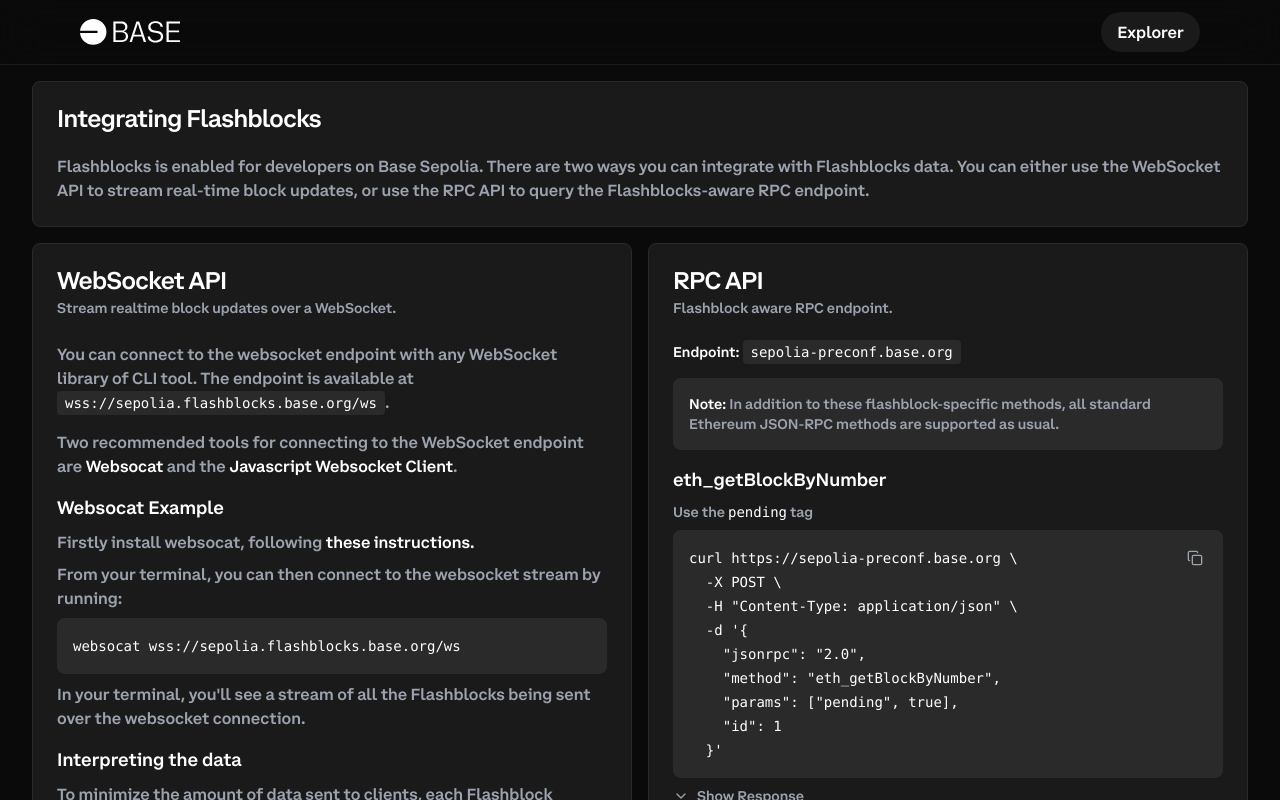
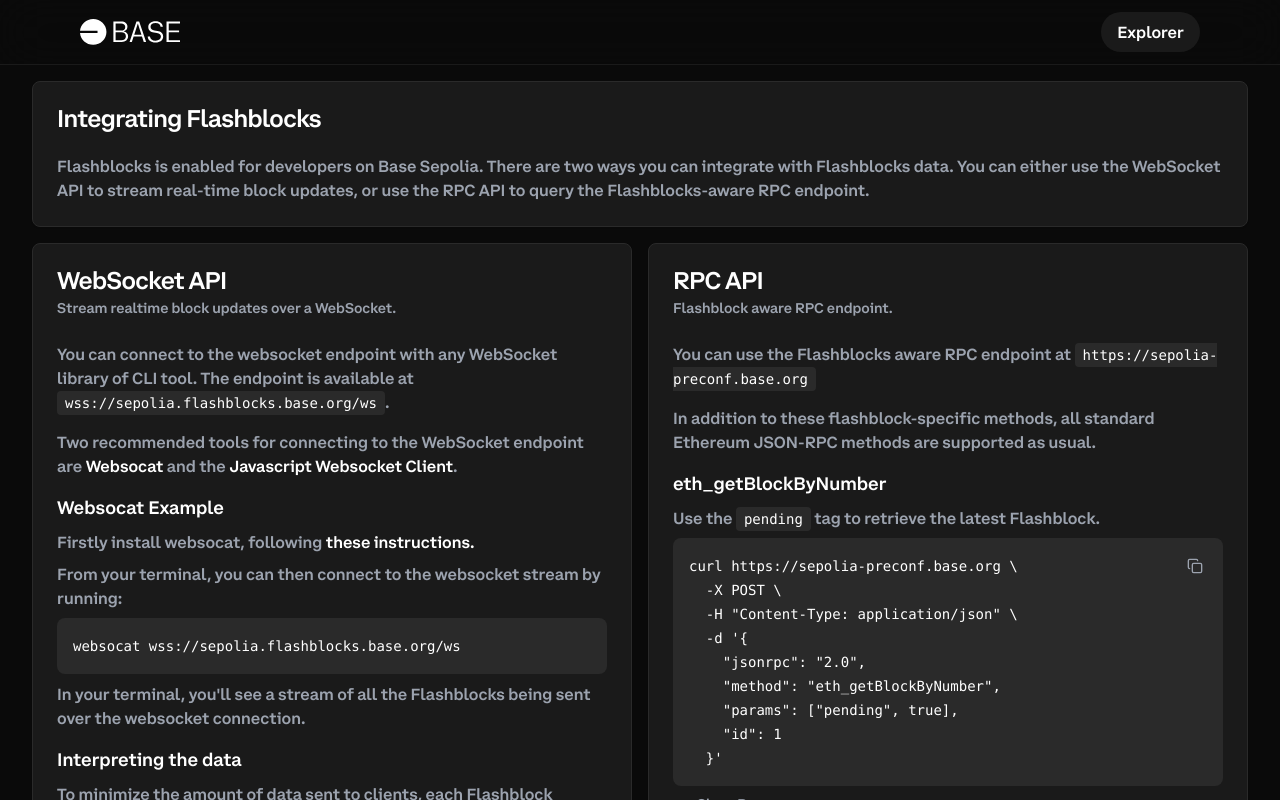
Before and after one commit to base/base-flashblocks-demo, a Next.js app: page /docs in a window 1280 px wide. Shown: the top 800 px of the page. Built offline with nearby package versions, Linux system fonts and the light colour scheme.

Commit message:
Update docs

```diff
--- a/src/pages/docs.tsx
+++ b/src/pages/docs.tsx
@@ -6,7 +6,7 @@
   CardHeader,
   CardTitle,
 } from "@/components/ui/card";
-import { useState } from "react";
+import React, { useState } from "react";
 import { ChevronDown, ChevronUp, Copy } from "lucide-react";
 import {Header} from "@/components/header";
 
@@ -16,6 +16,17 @@
 const subtitleClasses = "text-gray-400";
 const headerClasses = "font-semibold text-white text-lg";
 const linkClasses = "text-white hover:underline";
+
+const CodeBlock = ({children}: {children: React.ReactNode}) => {
+  return (
+      <pre className="bg-[#2A2A2A] p-4 rounded-lg overflow-x-auto">
+        <code className="text-sm text-white">
+          {children}
+        </code>
+      </pre>
+  )
+
+}
 
 export default function Docs() {
   const [showIndex0Response, setShowIndex0Response] = useState(false);
@@ -87,11 +98,9 @@
                     Firstly install websocat, following <Link className={linkClasses} href="https://github.com/vi/websocat?tab=readme-ov-file#installation">these instructions.</Link>
                   </p>
                   <p className={textClasses}>From your terminal, you can then connect to the websocket stream by running:</p>
-                  <pre className="bg-[#2A2A2A] p-4 rounded-lg overflow-x-auto">
-                    <code className="text-sm text-white">
-                      websocat wss://sepolia.flashblocks.base.org/ws
-                    </code>
-                  </pre>
+                  <CodeBlock>
+                    websocat wss://sepolia.flashblocks.base.org/ws
+                  </CodeBlock>
                   <p className={textClasses}>In your terminal, you'll see a stream of all the Flashblocks being sent over the websocket connection.</p>
                 </div>
 
@@ -223,25 +232,20 @@
             </CardHeader>
             <CardContent className="space-y-6">
               <div className="space-y-4">
-                <p className="text-sm text-white">
-                  Endpoint:{" "}
-                  <code className="bg-[#2A2A2A] px-2 py-1 rounded">
-                    sepolia-preconf.base.org
-                  </code>
+                <p className={textClasses}>
+                  You can use the Flashblocks aware RPC endpoint at <code className={codeClasses}>https://sepolia-preconf.base.org</code>
                 </p>
 
-                <div className="text-sm text-gray-400 p-4 bg-[#2A2A2A] rounded-lg">
-                  <strong className="text-white">Note:</strong> In addition to
-                  these flashblock-specific methods, all standard Ethereum
-                  JSON-RPC methods are supported as usual.
-                </div>
+                <p className={textClasses}>
+                  In addition to these flashblock-specific methods, all standard Ethereum JSON-RPC methods are supported as usual.
+                </p>
 
                 <div className="space-y-2">
                   <h4 className={headerClasses}>
                     eth_getBlockByNumber
                   </h4>
-                  <p className="text-sm text-gray-400">
-                    Use the <code className="text-white">pending</code> tag
+                  <p className={textClasses}>
+                    Use the <code className={codeClasses}>pending</code> tag to retrieve the latest Flashblock.
                   </p>
                   <div className="relative">
                     <pre className="bg-[#2A2A2A] p-4 rounded-lg overflow-x-auto">
@@ -301,6 +305,9 @@
                   <h4 className={headerClasses}>
                     eth_getTransactionReceipt
                   </h4>
+                  <p>
+                    TODO
+                  </p>
                   <div className="relative">
                     <pre className="bg-[#2A2A2A] p-4 rounded-lg overflow-x-auto">
                       <code className="text-sm text-white">{`curl https://sepolia-preconf.base.org \\
```
